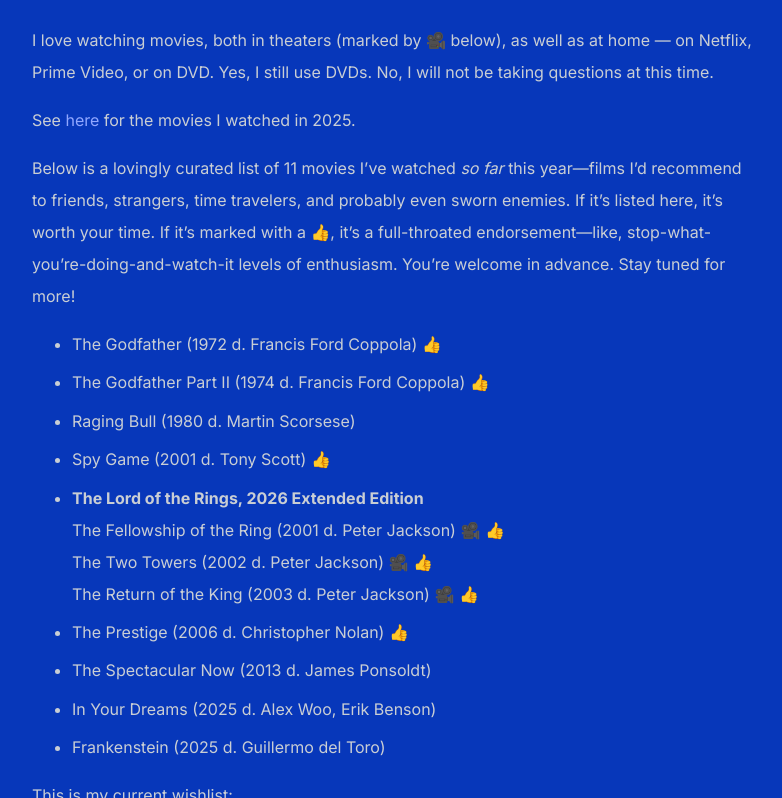
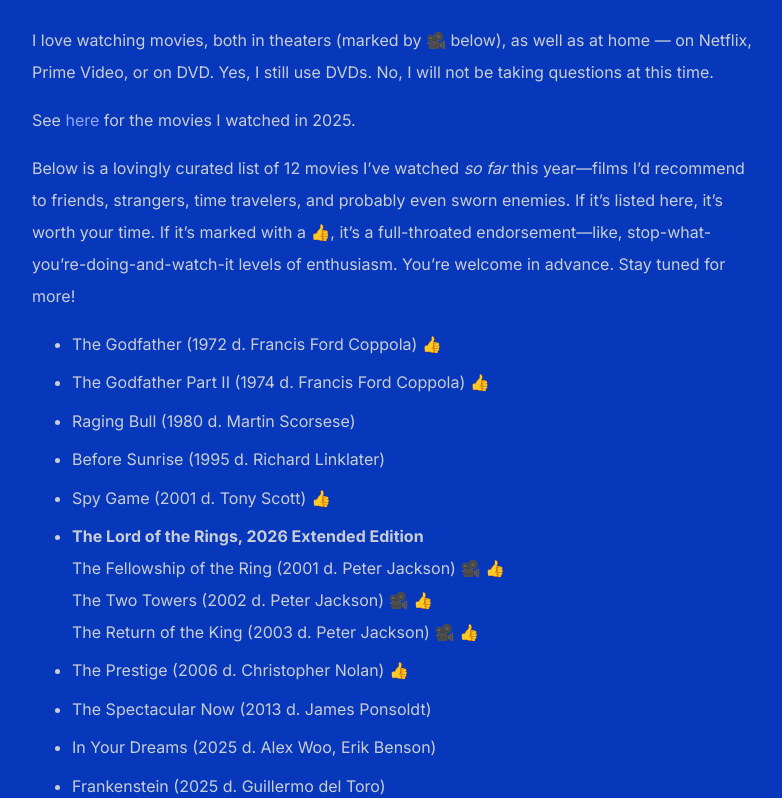
Before and after one commit to shihankanungo/shihankanungo.github.io, a Jekyll site: the page built from movies.md, in a window 1280 px wide and 900 px high, scrolled down 898 px, cut to the strip 102-900 px from the top of the window. Shown: the whole strip, without its empty margins (248-1030 px from the left). Built offline with Jekyll 4.4.1, drawn with Linux system fonts in a browser that asks for light colours.

Commit message:
Update movies.md

```diff
--- a/movies.md
+++ b/movies.md
@@ -14,11 +14,12 @@
 
 See [here](https://shihankanungo.github.io/wrapped-2025#movies) for the movies I watched in 2025.
 
-Below is a lovingly curated list of 11 movies I've watched *so far* this year&mdash;films I'd recommend to friends, strangers, time travelers, and probably even sworn enemies. If it’s listed here, it’s worth your time. If it’s marked with a 👍, it's a full-throated endorsement&mdash;like, stop-what-you're-doing-and-watch-it levels of enthusiasm. You're welcome in advance. Stay tuned for more!
+Below is a lovingly curated list of 12 movies I've watched *so far* this year&mdash;films I'd recommend to friends, strangers, time travelers, and probably even sworn enemies. If it’s listed here, it’s worth your time. If it’s marked with a 👍, it's a full-throated endorsement&mdash;like, stop-what-you're-doing-and-watch-it levels of enthusiasm. You're welcome in advance. Stay tuned for more!
 
 - The Godfather (1972 d. Francis Ford Coppola) 👍
 - The Godfather Part II (1974 d. Francis Ford Coppola) 👍
 - Raging Bull (1980 d. Martin Scorsese)
+- Before Sunrise (1995 d. Richard Linklater)
 - Spy Game (2001 d. Tony Scott) 👍
 - **The Lord of the Rings, 2026 Extended Edition** <br>
   The Fellowship of the Ring (2001 d. Peter Jackson) 🎥 👍 <br>
```
